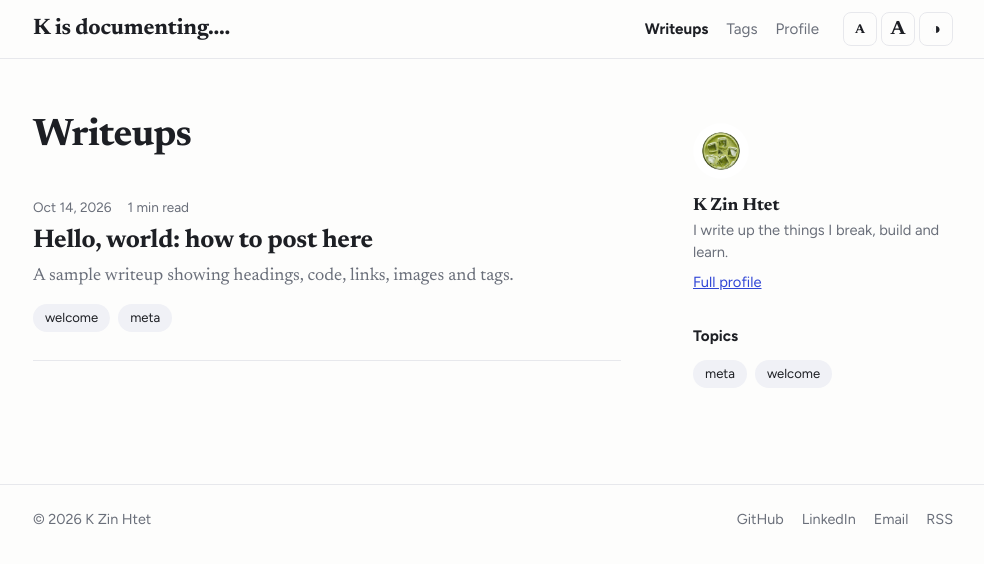
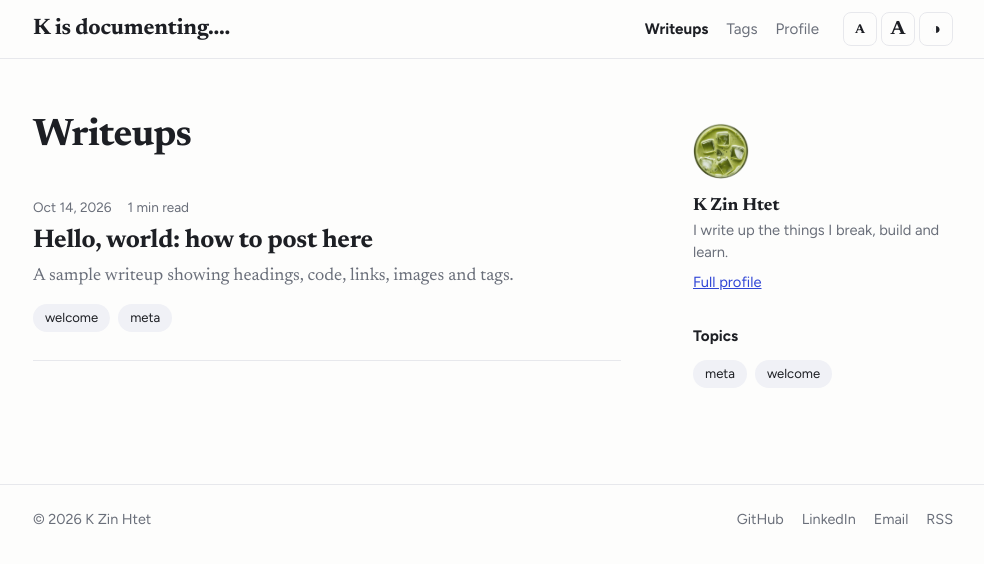
Before and after one commit to cloudskim/cloudskim.github.io, a Jekyll site: the page built from index.html, in a window 1280 px wide. Shown: the top 564 px of the page, without its empty margins (147-1131 px from the left). Built offline with Jekyll 4.4.1, drawn with Linux system fonts in a browser that asks for light colours.

Commit message:
Update _data/profile.yml (via Pages CMS)

```diff
--- a/_data/profile.yml
+++ b/_data/profile.yml
@@ -1,7 +1,7 @@
 name: K Zin Htet
 tagline: Security Researcher and CTF player
 bio: I write up the things I break, build and learn.
-avatar: /assets/images/b3ac2a4d3b61ca43f38c0f0dc7e464b8.jpg
+avatar: /assets/images/matchaprofile-1.jpg
 links:
   - name: GitHub
     url: https://github.com/cloudskim
```
